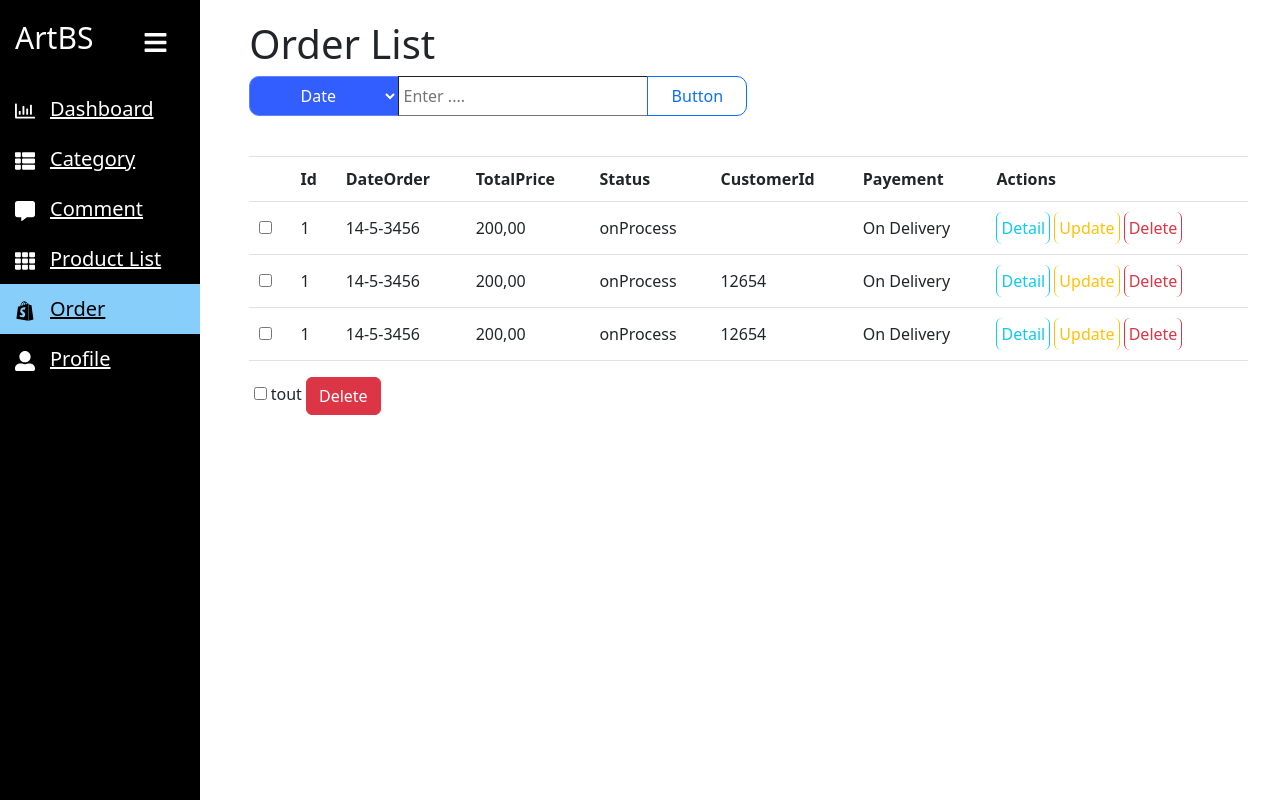
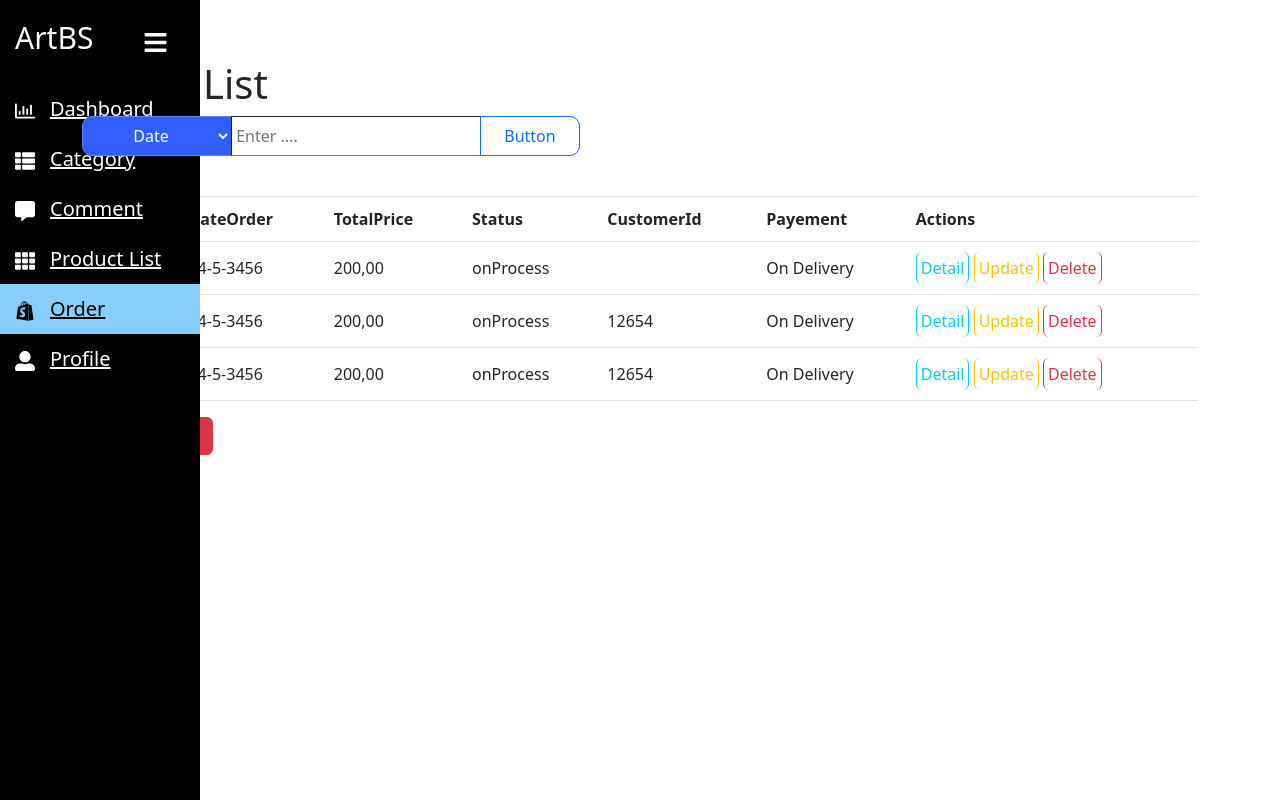
Before and after one commit to Mehdixter/e-commerce-website, a React (Create React App) app in the folder client/: page /order in a window 1280 px wide. Built offline with nearby package versions, Linux system fonts and the light colour scheme.

Commit message:
fixed-routing-issue

```diff
--- a/client/src/App.js
+++ b/client/src/App.js
@@ -1,50 +1,40 @@
-import React from 'react';
-import './App.css';
-import { BrowserRouter, Route, Routes } from 'react-router-dom';
-import Sidebar from './components/Sidebar';
-import Dashboard from './pages/Dashboard.js';
-import Category from './pages/Category.js';
-import Comment from './pages/Comment.js';
-import ProductList from './pages/ProductList.js';
-import ProductView from './pages/ProductView.js';
-import ProductUpdate from './pages/ProductUpdate.js';
-import ProductCreate from './pages/ProductCreate.js';
-import Order from './pages/Order.js';
-import Profile from './pages/Profile.js';
-import Detail from './pages/OrderDetail.js';
-import OrderView from './pages/OrderView.js';
-import CommentView from './pages/CommentView.js';
-
+import React from "react";
+import "./App.css";
+import { BrowserRouter, Route, Routes } from "react-router-dom";
+import Dashboard from "./pages/Dashboard.js";
+import Category from "./pages/Category.js";
+import Comment from "./pages/Comment.js";
+import ProductList from "./pages/ProductList.js";
+import ProductView from "./pages/ProductView.js";
+import ProductUpdate from "./pages/ProductUpdate.js";
+import ProductCreate from "./pages/ProductCreate.js";
+import Order from "./pages/Order.js";
+import Profile from "./pages/Profile.js";
+import Detail from "./pages/OrderDetail.js";
+import OrderView from "./pages/OrderView.js";
+import CommentView from "./pages/CommentView.js";
+import AdminLayout from "./pages/AdminLayout";
+import { ROUTES } from "./utils/constants";
 
 const App = () => {
   return (
     <BrowserRouter>
-
-    <Sidebar>
         <Routes>
-          <Route path="/" element={<Dashboard />} />
-
-          <Route path="/category" element={<Category />} />
-
-          <Route path="/comment" element={<Comment />} />
-          <Route path="/commentView" element={<CommentView />} />
-
-          <Route path="/dashboard" element={<Dashboard />} />
-
-          <Route path="/order" element={<Order />} />
-          <Route path="/orderDetail" element={<Detail />} />
-          <Route path="/orderView" element={<OrderView />} />
-
-          <Route path="/productList" element={<ProductList />} />
-          <Route path="/productView" element={<ProductView />} />
-          <Route path="/productUpdate" element={<ProductUpdate />} />
-          <Route path="/productCreate" element={<ProductCreate />} />
-
-          <Route path="/profile" element={<Profile />} />
-
-
+          <Route path="/" element={<AdminLayout/>}>
+          <Route path={ROUTES.dashboard} element={<Dashboard />} />
+          <Route path={ROUTES.category} element={<Category />} />
+          <Route path={ROUTES.comment} element={<Comment />} />
+          <Route path={ROUTES.commentView} element={<CommentView />} />
+          <Route path={ROUTES.order} element={<Order />} />
+          <Route path={ROUTES.orderDetail} element={<Detail />} />
+          <Route path={ROUTES.orderView} element={<OrderView />} />
+          <Route path={ROUTES.productList} element={<ProductList />} />
+          <Route path={ROUTES.productView} element={<ProductView />} />
+          <Route path={ROUTES.productUpdate} element={<ProductUpdate />} />
+          <Route path={ROUTES.productCreate} element={<ProductCreate />} />
+          <Route path={ROUTES.profile} element={<Profile />} />
+          </Route>
         </Routes>
-     </Sidebar>
     </BrowserRouter>
   );
 };
--- /dev/null
+++ b/client/src/pages/AdminLayout.jsx
@@ -0,0 +1,15 @@
+import React from 'react'
+import Sidebar from '../components/Sidebar'
+import { Outlet } from 'react-router-dom'
+const AdminLayout = () => {
+  return (
+    <div>
+        <Sidebar />
+      <main>
+        <Outlet />
+      </main>
+    </div>
+  )
+}
+
+export default AdminLayout
--- /dev/null
+++ b/client/src/utils/constants.js
@@ -0,0 +1,14 @@
+export const ROUTES = {
+    dashboard: "/",
+    category: "/category",
+    comment: "/comment",
+    commentView: "/commentView",
+    order: "/order",
+    orderDetail: "/orderDetail",
+    orderView: "/orderView",
+    productList: "/productList",
+    productView: "/productView",
+    productUpdate: "/productUpdate",
+    productCreate: "/productCreate",
+    profile: "/profile"
+}
```
